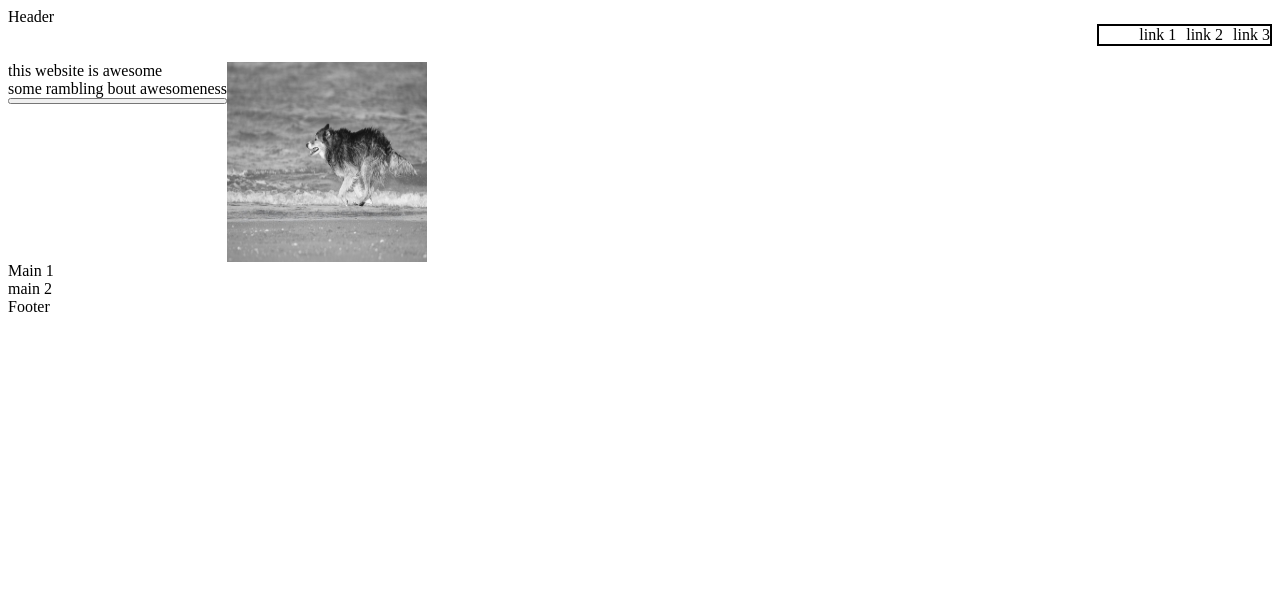
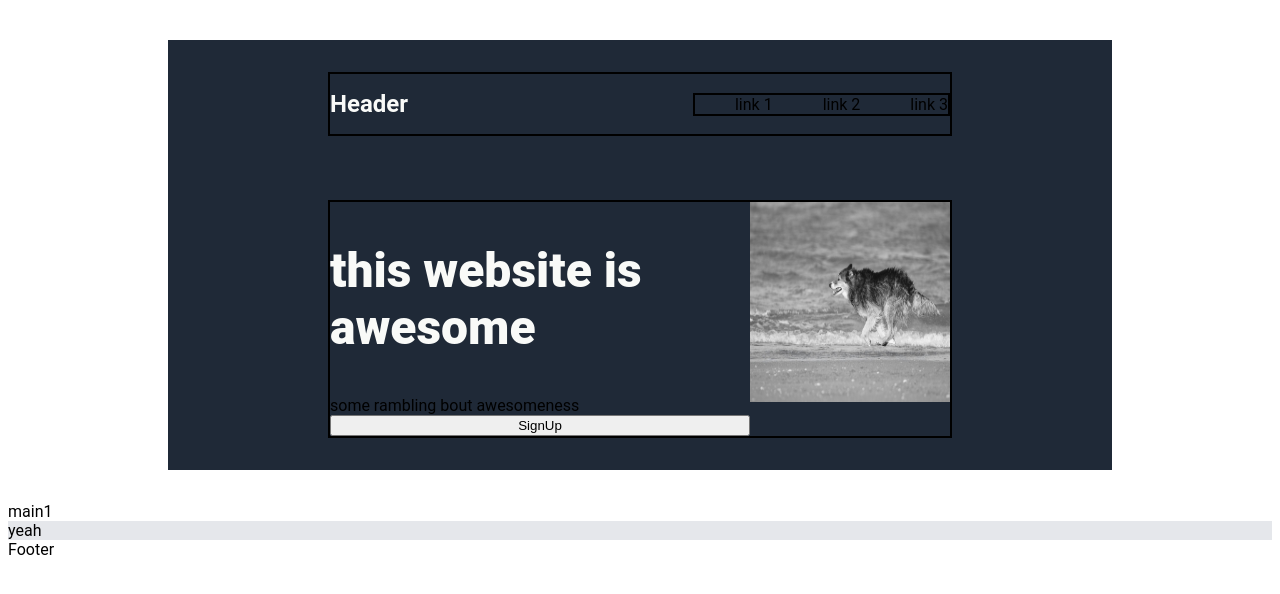
Before and after one commit to 9Foxstails/Landing_Page, a plain HTML site: page index.html in a window 1280 px wide. Drawn offline with Linux system fonts and the light colour scheme.

Commit message:
feat: add fonts, structure, etc.

```diff
--- a/index.html
+++ b/index.html
@@ -8,30 +8,40 @@
     <link rel="stylesheet" href="style.css">
 </head>
 
-<body class="container">
-    <div class="box">
+<body class="container font">
+    <div class="box body1">
         <div class="header">
-            <div>Header</div>
-            <ul>
-                <li>link 1</li>
-                <li>link 2</li>
-                <li>link 3</li>
-            </ul>
+            <h1>Header</h1>
+                <div>
+                    <ul>
+                        <li>link 1</li>
+                        <li>link 2</li>
+                        <li>link 3</li>
+                    </ul>
+                </div>
+
         </div>
 
-        <div class="box2">
+        <div class="boxsus">
             <div class="box">
-                <div>this website is awesome</div>
+                <h2>this website is awesome</h2>
                 <div>some rambling bout awesomeness</div>
-                <button></button>
+                <button>SignUp</button>
             </div>
             <img src="./images/dog.jpg" alt="dog running on a beach" width="200px" height="200px">
         </div>
 
     </div>
-    <div>Main 1</div>
-    <div>main 2</div>
-    <div>Footer</div>
+
+    <div class="box">
+        <div>main1</div>
+    </div>
+
+    <div class="box quote">
+        <div>yeah</div>
+    </div>
+
+    <div class="box">Footer</div>
 </body>
 
 
--- a/style.css
+++ b/style.css
@@ -1,6 +1,15 @@
 .container{
     display: flex;
     flex-flow: column;
+}
+
+.quote{
+    background-color: #E5E7EB;
+}
+
+.body1{
+    background-color: #1F2937;
+    margin: 2em 10em;
 }
 
 .box{
@@ -8,20 +17,40 @@
     flex-flow: column;
 }
 
-.box2{
+.boxsus{
     display: flex;
     flex-flow: row;
+    align-self: center;
+    border: 2px solid black;
+    margin: 2em 10em;
 }
 
 .header{
     display: flex;
     justify-content: space-between;
+    border: 2px solid black;
+    margin: 2em 10em;
+    align-items: center;
 }
 
 ul{
     display: flex;
-    justify-content: space-between;
-    gap: 10px;
+    gap: 50px;
     list-style-type: none;
     border: 2px solid black;
 }
+
+.font{
+    font-family: 'Roboto';
+}
+
+h1{
+    font-size: 24px;
+    color: #F9FAF8;
+}
+
+h2{
+    font-size: 48px;
+    color: #F9FAF8;
+    font-weight: 900;
+}
```
